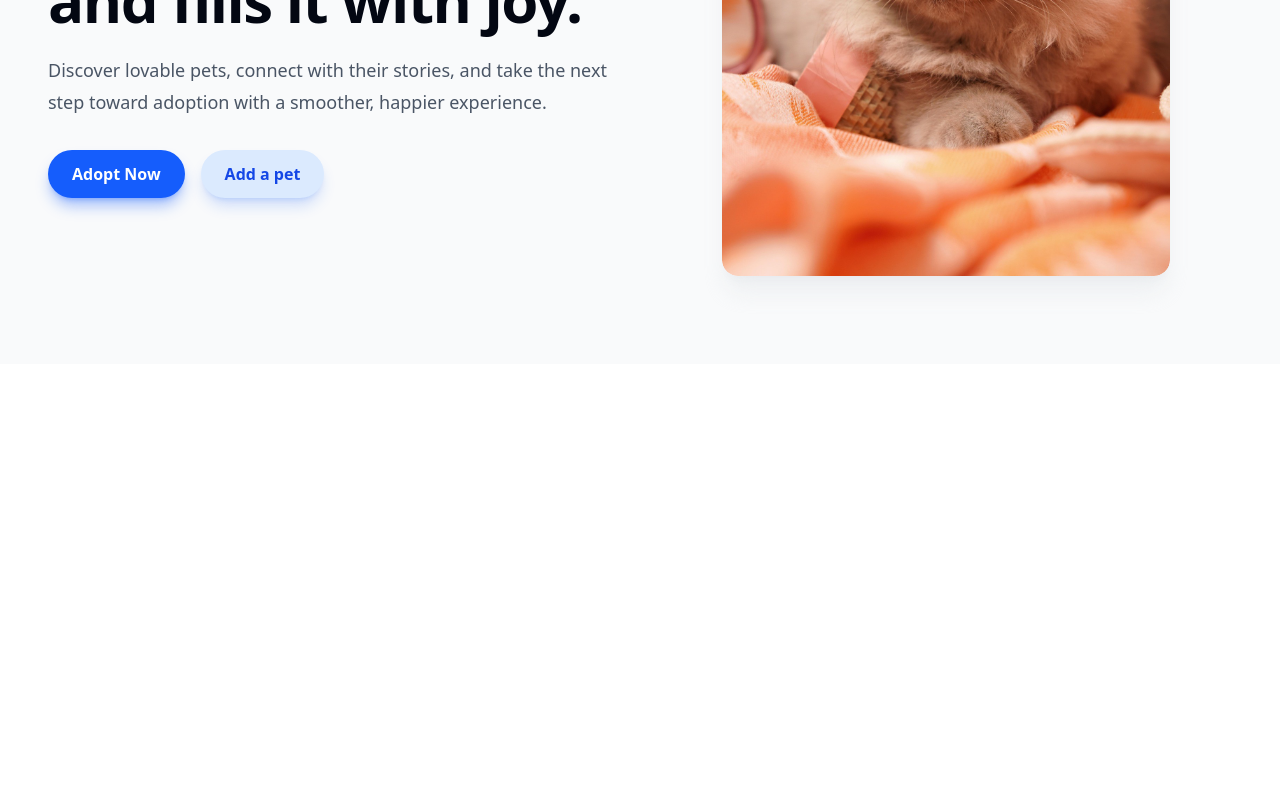
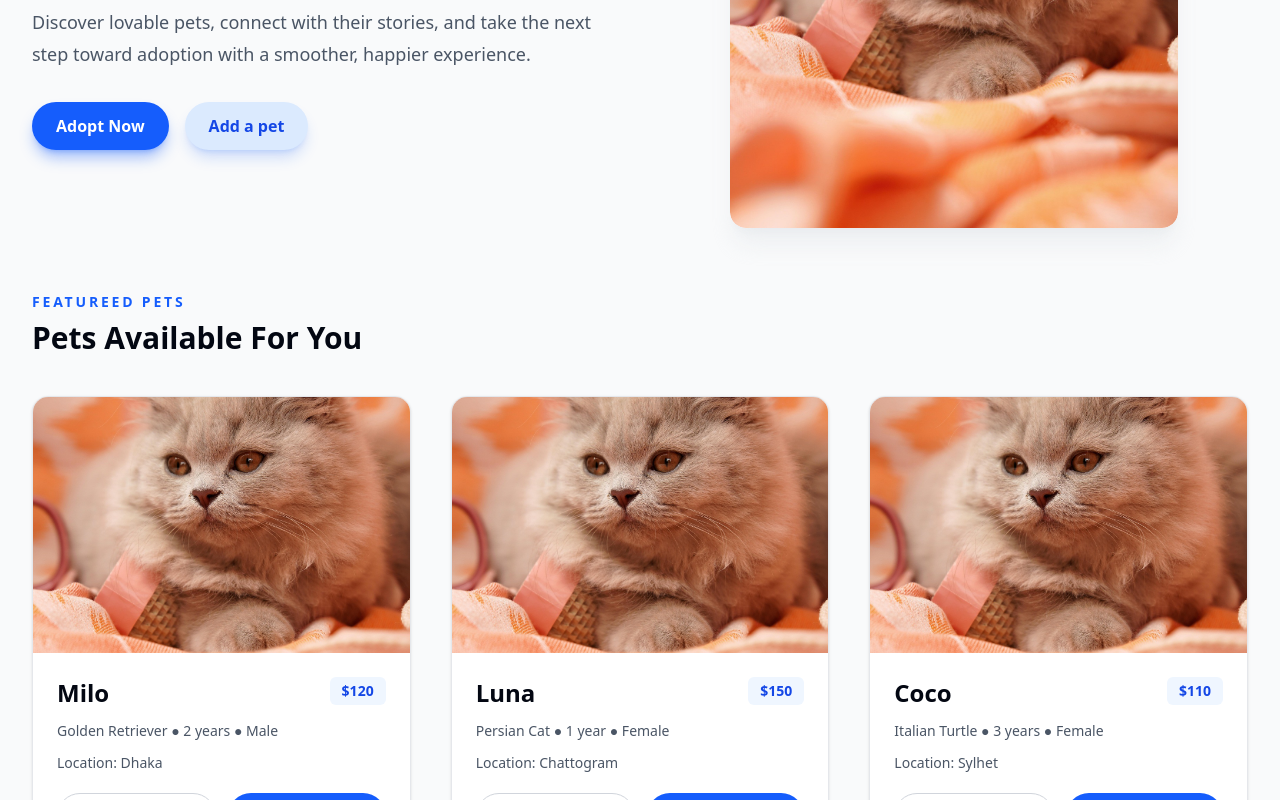
Before and after one commit to moziful/assignment-09, a Next.js app: page / in a window 1280 px wide. Shown: the part 436-1236 px from the top of the page. Before the commit the page ends 800 px from the top, so only its background shows below. Built offline with nearby package versions, Linux system fonts and the light colour scheme.

Commit message:
Added Featured Available pets section

```diff
--- a/src/app/page.js
+++ b/src/app/page.js
@@ -1,9 +1,11 @@
 import Hero from "@/components/Hero";
+import AvailablePets from "@/components/AvailablePets";
 
 export default function Home() {
   return (
-    <div className="flex flex-1 justify-center px-4 py-4">
+    <div className="flex flex-1 flex-col">
       <Hero />
+      <AvailablePets />
     </div>
   );
 }
--- /dev/null
+++ b/src/components/AvailablePets.jsx
@@ -0,0 +1,153 @@
+import Image from "next/image";
+import Link from "next/link";
+
+const pets = [
+  {
+    id: 1,
+    image: "/pet-hero.jpg",
+    name: "Milo",
+    type: "Golden Retriever",
+    age: "2 years",
+    gender: "Male",
+    location: "Dhaka",
+    fee: "$120",
+  },
+  {
+    id: 2,
+    image: "/pet-hero.jpg",
+    name: "Luna",
+    type: "Persian Cat",
+    age: "1 year",
+    gender: "Female",
+    location: "Chattogram",
+    fee: "$150",
+  },
+  {
+    id: 3,
+    image: "/pet-hero.jpg",
+    name: "Coco",
+    type: "Italian Turtle",
+    age: "3 years",
+    gender: "Female",
+    location: "Sylhet",
+    fee: "$110",
+  },
+  {
+    id: 4,
+    image: "/pet-hero.jpg",
+    name: "Bella",
+    type: "Golden Retriever",
+    age: "4 years",
+    gender: "Female",
+    location: "Rajshahi",
+    fee: "$130",
+  },
+  {
+    id: 5,
+    image: "/pet-hero.jpg",
+    name: "Rocky",
+    type: "Siberian Husky",
+    age: "3 years",
+    gender: "Male",
+    location: "Khulna",
+    fee: "$140",
+  },
+  {
+    id: 6,
+    image: "/pet-hero.jpg",
+    name: "Penny",
+    type: "Tabby Cat",
+    age: "10 months",
+    gender: "Female",
+    location: "Barishal",
+    fee: "$100",
+  },
+  {
+    id: 7,
+    image: "/pet-hero.jpg",
+    name: "Bruno",
+    type: "French Bulldog",
+    age: "5 years",
+    gender: "Male",
+    location: "Mymensingh",
+    fee: "$160",
+  },
+  {
+    id: 8,
+    image: "/pet-hero.jpg",
+    name: "Nina",
+    type: "Calico Cat",
+    age: "2 years",
+    gender: "Female",
+    location: "Cumilla",
+    fee: "$125",
+  },
+];
+
+const AvailablePets = () => {
+  return (
+    <section
+      id="featured-pets"
+      className="mx-auto w-full max-w-7xl px-4 py-16 sm:px-6 lg:px-8"
+    >
+      <div className="mb-10">
+        <p className="text-sm font-semibold uppercase tracking-[0.2em] text-blue-600">
+          featureed pets
+        </p>
+        <h2 className="mt-2 text-3xl font-bold text-gray-950">
+          Pets Available For You
+        </h2>
+      </div>
+
+      <div className="grid gap-6 gap-x-10 md:grid-cols-2 xl:grid-cols-3">
+        {pets.map((pet) => (
+          <article
+            key={pet.id}
+            className="overflow-hidden rounded-2xl border border-gray-200 bg-white hover:bg-blue-100 shadow-sm transition hover:-translate-y-1 hover:shadow-lg"
+          >
+            <div className="relative h-64 w-full">
+              <Image
+                src={pet.image}
+                alt={pet.name}
+                fill
+                className="object-cover"
+              />
+            </div>
+
+            <div className="space-y-3 p-6">
+              <div className="flex items-start justify-between gap-4">
+                <h3 className="text-2xl font-bold text-gray-950">{pet.name}</h3>
+                <span className="rounded-md bg-blue-50 px-3 py-1 text-sm font-semibold text-blue-700">
+                  {pet.fee}
+                </span>
+              </div>
+
+              <p className="text-sm text-gray-600">
+                {pet.type} ● {pet.age} ● {pet.gender}
+              </p>
+
+              <p className="text-sm text-gray-600">Location: {pet.location}</p>
+
+              <div className="flex flex-col gap-3 pt-2 sm:flex-row">
+                <Link
+                  href={`/all-pets/${pet.id}`}
+                  className="inline-flex flex-1 items-center justify-center rounded-full border border-gray-300 px-5 py-3 text-sm font-semibold text-gray-800 transition hover:border-blue-300 hover:text-blue-700"
+                >
+                  View Details
+                </Link>
+                <Link
+                  href="/all-pets"
+                  className="inline-flex flex-1 items-center justify-center rounded-full bg-blue-600 px-5 py-3 text-sm font-semibold text-white transition hover:bg-blue-700"
+                >
+                  Adopt Now
+                </Link>
+              </div>
+            </div>
+          </article>
+        ))}
+      </div>
+    </section>
+  );
+};
+
+export default AvailablePets;
--- a/src/components/Hero.jsx
+++ b/src/components/Hero.jsx
@@ -3,7 +3,7 @@ import Link from "next/link";
 
 const Hero = () => {
   return (
-    <section className="mx-auto grid w-full max-w-7xl items-center gap-10 px-4 sm:px-6 lg:grid-cols-2 lg:px-8">
+    <section className="mx-auto mt-10 grid w-full max-w-7xl items-center gap-10 px-4 sm:px-6 lg:grid-cols-2 lg:px-8">
       <div>
         <p className="mb-5 inline-flex w-fit items-center rounded-md bg-blue-50 px-4 py-2 text-sm font-semibold text-blue-700">
           Meet your next best friend
```
